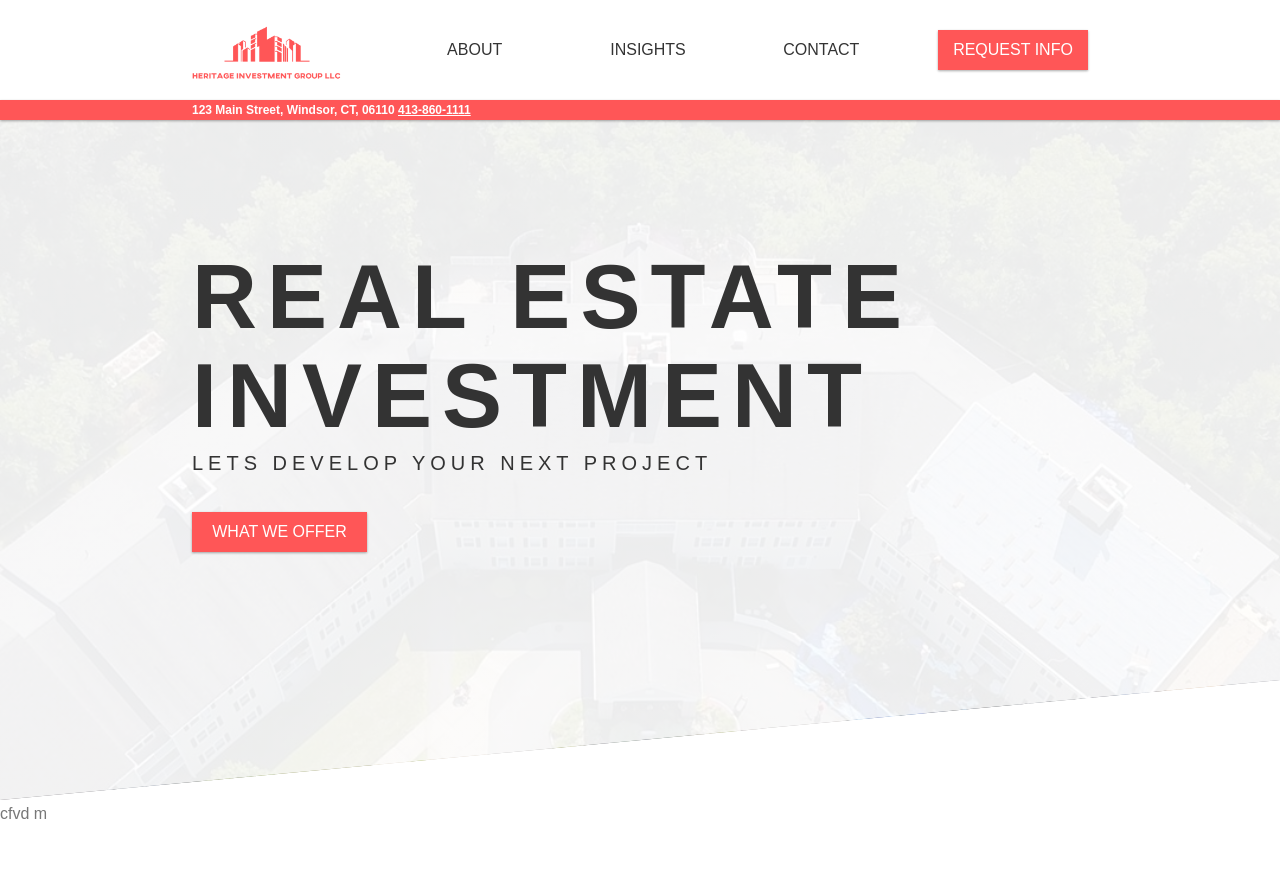
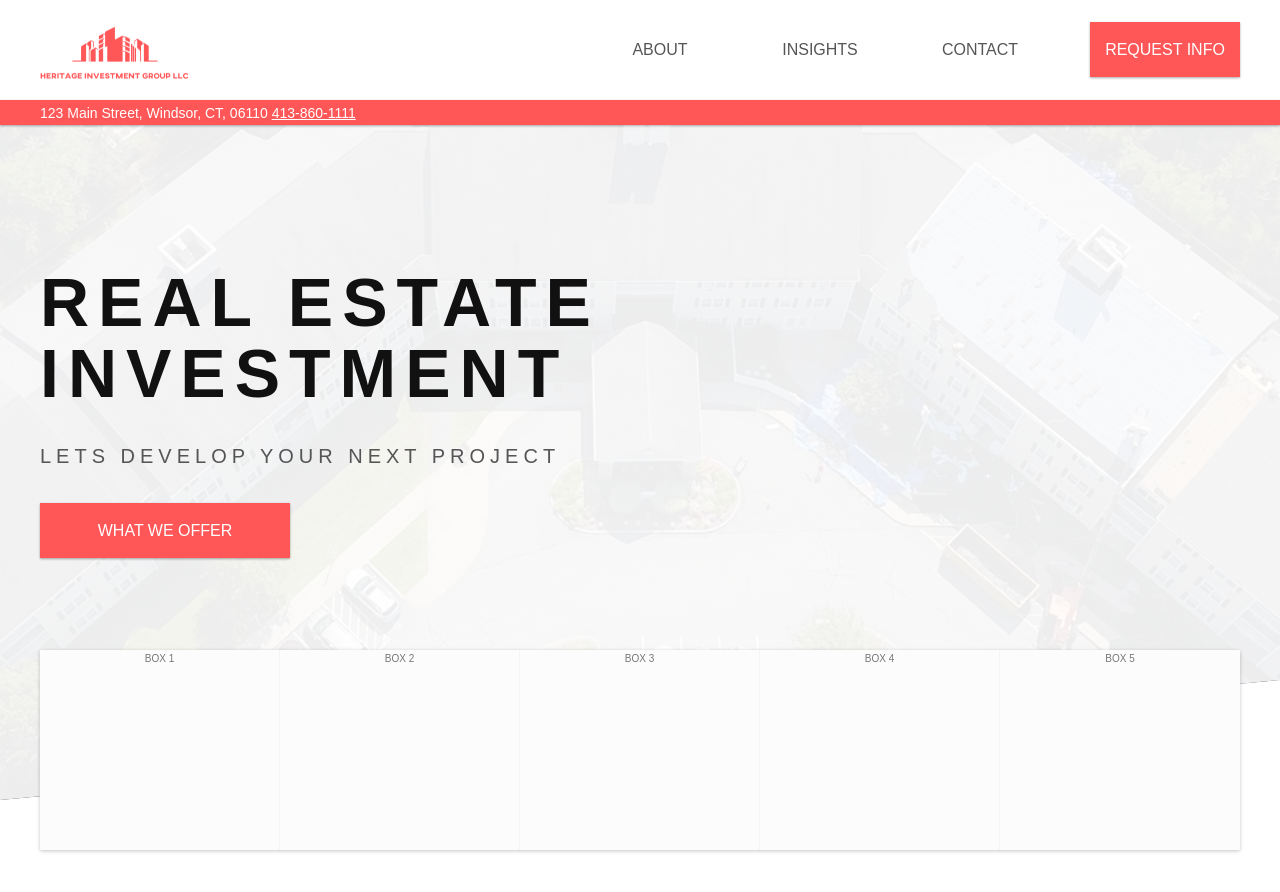
Before and after one commit to nicknoel251289/Heritage-Investment-Group, a website: page index.html in a window 1280 px wide. Before the commit the page ends 827 px from the top, so only its background shows below. Drawn offline with Linux system fonts and the light colour scheme; a web font is replaced by a local one.

Commit message:
cleaned and organized to use SCSS

```diff
--- a/index.html
+++ b/index.html
@@ -20,8 +20,8 @@
 
       <div class="nav_container">
         <nav class="nav" id="nav">
-            <a class="logo_container" href="#">
-              <img src="img/hig_logo_transparent.png" alt="logo" class="logo" >
+            <a class="nav_logo_container" href="#">
+              <img src="img/hig_logo_transparent.png" alt="logo" class="nav_logo_container_logo" >
             </a>
 
             <ul>
@@ -34,12 +34,12 @@
       </div>
 
       <div class="address_bar_container">
-          <div class="content_container address_bar">
+          <div class="address_bar_container_address_bar">
              <span>123 Main Street, Windsor, CT, 06110 <a class="phone" href="#">413-860-1111</a></span>
           </div>
       </div>
 
-      <div class="content_container primary_heading">
+      <div class="primary_heading">
           <span class="primary_heading_main">Real Estate Investment</span>
           <span class="primary_heading_sub">Lets develop your next project</span>
           <div class="button_container">
@@ -51,9 +51,14 @@
 
     <!--SECTION 1-->
     <section class="section" id="section_1">
-
+      <div class="section_synopsis_container">
+          <div class="section_synopsis_container_boxes">BOX 1</div>
+          <div class="section_synopsis_container_boxes">BOX 2</div>
+          <div class="section_synopsis_container_boxes">BOX 3</div>
+          <div class="section_synopsis_container_boxes">BOX 4</div>
+          <div class="section_synopsis_container_boxes">BOX 5</div>
+      </div>
     </section>
-
      <!-- <section class="grid-test">
 
         <div class="row">
@@ -123,7 +128,7 @@
             </div>
         </div>
 
-    </section> -->cfvd m
+    </section> -->
 
 </body>
 </html>
--- /dev/null
+++ b/sass/components/_button.scss
@@ -0,0 +1,67 @@
+/*BUTTON*/
+#button {
+    height: 5.5rem;
+    width: 25rem;
+    display: grid;
+    place-items: center;
+    background: #ff5657;
+    color: white;
+    box-shadow: 0 1px 3px rgba(0,0,0,0.12), 0 1px 2px rgba(0,0,0,0.24);
+    font-size: 1.6rem;
+    text-transform: uppercase;
+    cursor: pointer;
+  }
+  #button:link,
+  #button:visited {
+    box-shadow: 0 1px 3px rgba(0,0,0,0.12), 0 1px 2px rgba(0,0,0,0.24);
+  }
+  #button:hover {
+    transform: translateY(-.3rem);
+    box-shadow: 0 1px 3px rgba(0,0,0,0.12), 0 1px 2px rgba(0,0,0,0.24);
+    background: #ff3335;
+    cursor: pointer;
+    }
+  #button:active {
+    transform: translateY(-.1rem);
+    box-shadow: 0 1px 3px rgba(0,0,0,0.12), 0 1px 2px rgba(0,0,0,0.24);
+  }
+
+  .button_container {
+    position: relative;
+    margin: 0;
+    width: 25rem;
+  }
+  .button:link,
+  .button:visited {
+    text-transform: uppercase;
+  }
+  .button:hover {
+    transform: translateY(-.3rem);
+    /*first argument is X offset, second is Y offset, third is blur*/
+    box-shadow: 0 .1rem .3rem rgba(0,0,0,0.12), 0 .1rem .2rem  rgba(0,0,0,0.24);
+  }
+  .button:active {
+    transform: translateY(-1rem);
+    box-shadow: 0 .1rem .3rem rgba(0,0,0,0.12), 0 .1rem .2rem  rgba(0,0,0,0.24);
+  }
+
+  .button::after {
+    content: "";
+    display: inline-block;
+    width: 100%;
+    height: 100%;
+    position: absolute;
+    top: 0;
+    left: 0;
+    z-index: -1;
+    transition-duration: .6s;
+  }
+
+  .button_white::after {
+    background-color: #ff5657;
+    opacity: .3;
+  }
+  .button:hover::after {
+    transform: scaleY(1.4) scaleX(1.6);
+    opacity: 0;
+  }
--- /dev/null
+++ b/sass/components/_nav.scss
@@ -0,0 +1,84 @@
+@import "../functionality/variables";
+
+.nav_container {
+    background-color: white;
+}
+.nav {
+    display: flex;
+    justify-content: space-between;
+    max-width: $max_width;
+    z-index: 1000;
+    margin: auto;
+
+    & ul {
+        display: flex;
+        justify-content: space-between;
+        width: 55%;
+
+        & li {
+            list-style: none;
+            overflow: hidden;
+            width: 100%;
+            display: flex;
+            justify-content: center;
+            align-items: center;
+
+            &:hover {
+                background: $secondary_color;
+            }
+
+            & a {
+                color: #555555;
+                height: $nav_height;
+                width: 100%;
+                display: flex;
+                justify-content: center;
+                align-items: center;
+                /*place-items: center;*/
+                text-decoration: none;
+                font-size: 1.6rem;
+
+                &:hover {
+                    background: $secondary_color;
+                    color: white;
+                }
+            }
+        }
+    }
+}
+.nav_logo_container {
+    /*display: grid;*/
+    /* place-items: center; */
+    z-index: 1000;
+    height: $nav_height;
+}
+.nav_logo_container_logo {
+    height: 15rem;
+    bottom: 1.5rem;
+    position: relative;
+}
+.request {
+    position: relative;
+    top: 2.2rem;
+    min-width: 15rem;
+    margin-left: 3rem;
+}
+.address_bar_container {
+    width: 100vw;
+    height: 2.5rem;
+    background: #ff5657;
+    box-shadow: 0 .1rem .3rem rgba(0,0,0,0.12), 0 .1rem .2rem  rgba(0,0,0,0.24);
+
+    &_address_bar {
+        max-width: $max_width;
+        font-size: 1.4rem;
+        color: white;
+        margin: 0 auto;
+        position: relative;
+        top: .2rem;
+
+        & a {
+            color: white;
+        }
+    }
+}
--- /dev/null
+++ b/sass/components/_synopsis_boxes.scss
@@ -0,0 +1,29 @@
+.section_synopsis_container {
+    margin: 0 auto;
+    height: 20rem;
+    max-width: $max_width;
+    display: flex;
+    flex-direction: row;
+    box-shadow: 0 .1rem .4rem rgba($black,0.12), 0 .1rem .4rem  rgba($black,0.12);
+    position: relative;
+    top: -15rem;
+
+    &_boxes {
+        background-color: #fcfcfc;
+        width: 20%;
+        transition: all .2s;
+        text-align: center;
+
+        &:not(:last-child){
+            border-right: 1px solid #f5f5f5;
+        }
+
+        &:hover {
+            transform: scale(1.12);
+            z-index: 25;
+            border: none;
+            box-shadow: 0 1.5rem 1rem rgba($black,0.1), 0 1.5rem 1rem  rgba($black,0.4);
+            background-color: $primary_color;
+        }
+    }
+}
--- /dev/null
+++ b/sass/design/_animations.scss
@@ -0,0 +1,35 @@
+@keyframes moveInLeft {
+    0% {
+        opacity: 0;
+        transform: translateX(-20rem);
+    }
+    100% {
+        opacity: 1;
+        transform: translate(0px);
+    }
+  }
+  @keyframes moveInRight {
+    0% {
+        opacity: 0;
+        transform: translateX(20rem);
+    }
+    100% {
+        opacity: 1;
+        transform: translate(0px);
+    }
+  }
+  @keyframes moveInBottom {
+    0% {
+        opacity: 0;
+        transform: translateY(3rem);
+    }
+    100% {
+        opacity: 1;
+        transform: translate(0px);
+    }
+  }
+
+  /* .button_animated {
+  animation: moveInBottom .5s ease-out .5s;
+  animation-fill-mode: backwards;
+} */
--- a/sass/functionality/_variables.scss
+++ b/sass/functionality/_variables.scss
@@ -1,7 +1,6 @@
 //COLORS
-$primary_color: #55c57a;
-$secondary_color: #7ed56f;
-$tertiary_color: #28b485;
+$primary_color: #ff5657;
+$secondary_color: #ff3335;
 $lighter_gray: #f7f7f7;
 $light_gray: #777;
 $dark_gray: #222;
@@ -16,3 +15,10 @@ $default_font_size: 1.6rem;
 $grid_width: 114rem;
 $gutter_vertical: 8rem;
 $gutter_horizontal: 6rem;
+
+//WIDTH
+$max_width: 120rem;
+
+//NAV & ADDRESS BAR HEIGHT
+$nav_height: 10rem;
+$address_bar_height: 2.5rem;
--- a/sass/main.scss
+++ b/sass/main.scss
@@ -1,3 +1,18 @@
+//piece components
+@import "components/button";
+@import "components/nav";
+@import "components/synopsis_boxes";
+
+//design components
+@import "design/animations";
+
+//functionality
+@import "functionality/mixins";
+
+//grid
+@import "layout/grid";
+
+
 *,
 *::after,
 *::before {
@@ -17,35 +32,7 @@ body {
   box-sizing: border-box;
 }
 
-/*BUTTON*/
-#button {
-  height: 5.5rem;
-  width: 25rem;
-  display: grid;
-  place-items: center;
-  background: #ff5657;
-  color: white;
-  box-shadow: 0 1px 3px rgba(0,0,0,0.12), 0 1px 2px rgba(0,0,0,0.24);
-  font-size: 1.6rem;
-  text-transform: uppercase;
-  cursor: pointer;
-}
-#button:link,
-#button:visited {
-  box-shadow: 0 1px 3px rgba(0,0,0,0.12), 0 1px 2px rgba(0,0,0,0.24);
-}
-#button:hover {
-  transform: translateY(-.3rem);
-  box-shadow: 0 1px 3px rgba(0,0,0,0.12), 0 1px 2px rgba(0,0,0,0.24);
-  background: #ff3335;
-  cursor: pointer;
-  }
-#button:active {
-  transform: translateY(-.1rem);
-  box-shadow: 0 1px 3px rgba(0,0,0,0.12), 0 1px 2px rgba(0,0,0,0.24);
-}
-
-/*** NAV AND HEADER ***/
+/*** HEADER ***/
 .header {
   height: 100vh;
   background-image: linear-gradient(
@@ -53,103 +40,25 @@ body {
       rgba(255, 255, 255, 0.92)),
       url("../img/hero_background.jpg")
   ;
-  object-fit: fill;
-  background-position: top;
+  background-position: center;
   clip-path: polygon(0 0, 100% 0, 100% 85vh, 0 100%);
   position: relative;
-}
-.nav_container {
-  background-color: white;
-  height: 10rem;
-  overflow-x: hidden;
-}
-.nav {
-  display: flex;
-  justify-content: space-between;
-  width: 70vw;
-  position: fixed;
-  z-index: 1000;
-  margin: auto;
-  left: 0;
-  right: 0;
-  top: 0;
-}
-.logo_container {
-  /*display: grid;*/
-  /* place-items: center; */
-  z-index: 1000;
-  height: 10rem;
-}
-.logo {
-  height: 15rem;
-  bottom: 1.5rem;
-  position: relative;
-}
-ul {
-  display: flex;
-  justify-content: space-between;
-  width: 55%;
-}
-ul li {
-  list-style: none;
-  overflow: hidden;
-  width: 100%;
-  display: flex;
-  justify-content: center;
-  align-items: center;
-}
-ul li a {
-  color: #555555;
-  height: 10rem;
-  width: 100%;
-  display: flex;
-  justify-content: center;
-  align-items: center;
-  /*place-items: center;*/
-  text-decoration: none;
-  font-size: 1.6rem;
-}
-ul li a:hover {
-  background: #ff5657;
-  color: white;
-}
-ul li:hover {
-  background: #ff5657;
-}
-.request {
-  position: relative;
-  top: 2.2rem;
-  min-width: 15rem;
-  margin-left: 3rem;
-}
-.address_bar_container {
-  width: 100vw;
-  height: 2.5rem;
-  background: #ff5657;
-  box-shadow: 0 .1rem .3rem rgba(0,0,0,0.12), 0 .1rem .2rem  rgba(0,0,0,0.24);
-}
-.address_bar {
-  width: 70vw;
-  font-size: 1.4rem;
-  color: white;
-  margin: 0 auto;
-  position: relative;
-  top: .2rem;
-}
-.address_bar a {
-  color: white;
+  background-size: cover;
 }
 .primary_heading {
-  position: absolute;
-  width: 70vw;
-  left: 50%;
-  top: 50%;
-  transform: translate(-50%, -50%);
+  margin: 0 auto;
   color: #333333;
   text-transform: uppercase;
   backface-visibility: hidden;
-}
-.primary_heading_main {
+  max-width: $max_width;
+  height: calc((100vh - #{$nav_height}) - #{$address_bar_height});
+  display: flex;
+  justify-content: center;
+  flex-flow: column;
+  align-items: left;
+  margin-top: -5rem;
+
+  &_main {
     display: block;
     font-size: 6.8rem;
     font-weight: 900;
@@ -159,8 +68,10 @@ ul li:hover {
     animation-duration: 1.5s;
     /*animation-delay: .1s;*/
     color: #111111;
+    width: 70rem;
   }
-.primary_heading_sub {
+
+  &_sub {
     display: block;
     font-size: 2rem;
     font-weight: 400;
@@ -169,85 +80,12 @@ ul li:hover {
     animation-duration: 1.5s;
     /*animation-delay: .1s;*/
     color: #555555;
+    margin: 3rem 0;
   }
+}
+
 .offers {
-  margin-top: 2em;
   animation-name: moveInBottom;
   animation-duration: 1.5s;
   /*animation-delay: .1s;*/
 }
-
-@keyframes moveInLeft {
-  0% {
-      opacity: 0;
-      transform: translateX(-20rem);
-  }
-  100% {
-      opacity: 1;
-      transform: translate(0px);
-  }
-}
-@keyframes moveInRight {
-  0% {
-      opacity: 0;
-      transform: translateX(20rem);
-  }
-  100% {
-      opacity: 1;
-      transform: translate(0px);
-  }
-}
-@keyframes moveInBottom {
-  0% {
-      opacity: 0;
-      transform: translateY(3rem);
-  }
-  100% {
-      opacity: 1;
-      transform: translate(0px);
-  }
-}
-
-.button_container {
-  position: relative;
-  margin: 0;
-  width: 25rem;
-}
-.button:link,
-.button:visited {
-  text-transform: uppercase;
-}
-.button:hover {
-  transform: translateY(-.3rem);
-  /*first argument is X offset, second is Y offset, third is blur*/
-  box-shadow: 0 .1rem .3rem rgba(0,0,0,0.12), 0 .1rem .2rem  rgba(0,0,0,0.24);
-}
-.button:active {
-  transform: translateY(-1rem);
-  box-shadow: 0 .1rem .3rem rgba(0,0,0,0.12), 0 .1rem .2rem  rgba(0,0,0,0.24);
-}
-
-.button::after {
-  content: "";
-  display: inline-block;
-  width: 100%;
-  height: 100%;
-  position: absolute;
-  top: 0;
-  left: 0;
-  z-index: -1;
-  transition-duration: .6s;
-}
-
-.button_white::after {
-  background-color: #ff5657;
-  opacity: .3;
-}
-.button:hover::after {
-  transform: scaleY(1.4) scaleX(1.6);
-  opacity: 0;
-}
-/* .button_animated {
-  animation: moveInBottom .5s ease-out .5s;
-  animation-fill-mode: backwards;
-} */
```
Also changed, not shown: styles/index_styles.css. Lines whose indentation alone changed are shown as unchanged.
